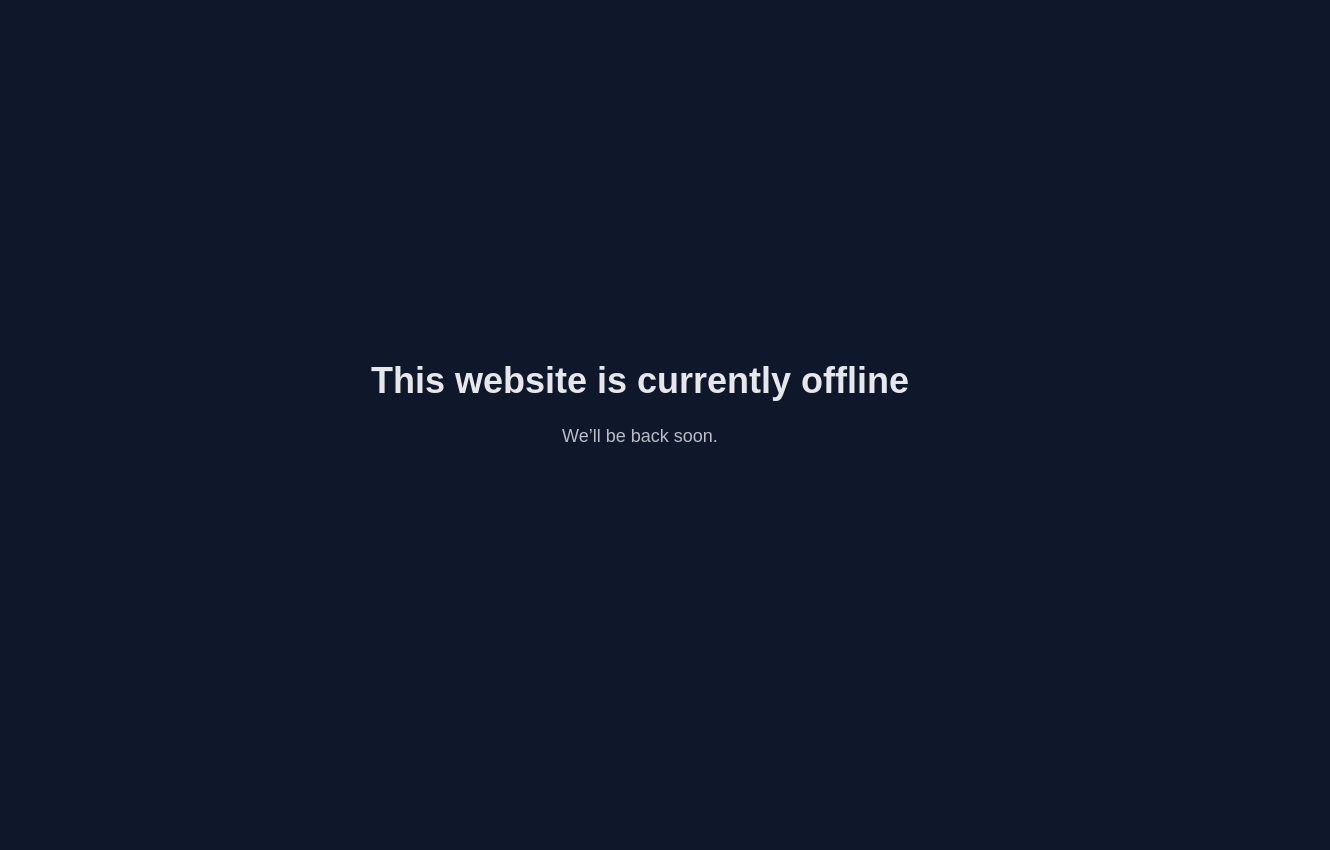
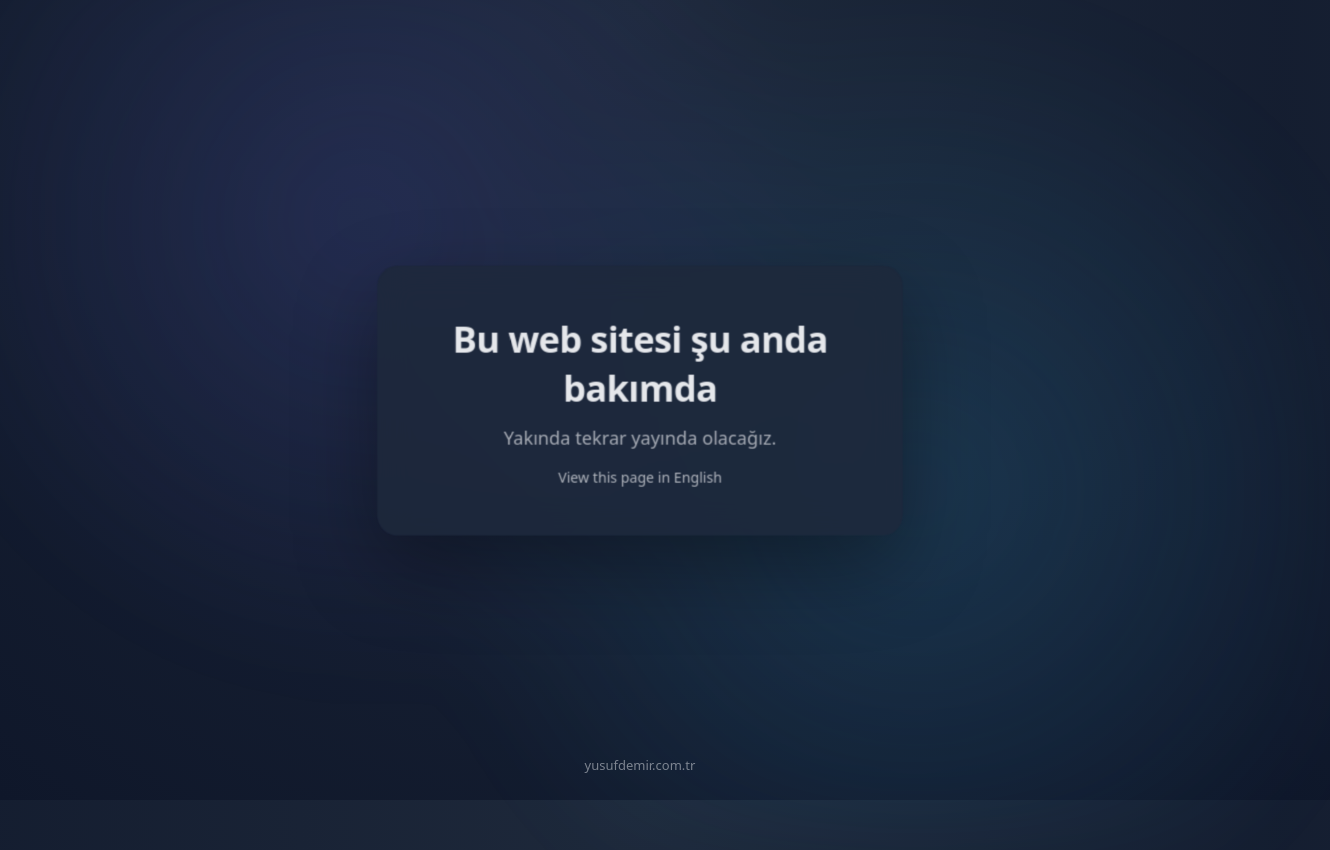
Before and after one commit to YusufDemir0/my-website, a plain HTML site: page index.html in a window 1280 px wide. Shown: the whole page, 1330 px wide, since content can reach past the window. Before the commit the page ends 800 px from the top, so only its background shows below. Drawn offline with Linux system fonts and the light colour scheme.

Commit message:
Add files via upload

```diff
--- a/index.html
+++ b/index.html
@@ -1,28 +1,246 @@
+
 <!DOCTYPE html>
 <html lang="tr">
 <head>
-  <meta charset="UTF-8">
-  <title>Website Offline</title>
+  <meta charset="UTF-8" />
+  <meta name="viewport" content="width=device-width, initial-scale=1.0"/>
+  <title>Maintenance Mode</title>
+
   <style>
+    /* =====================
+       CSS VARIABLES
+    ====================== */
+    :root {
+      --bg: #0f172a;
+      --card: rgba(30, 41, 59, 0.85);
+      --text: #e5e7eb;
+      --muted: rgba(229, 231, 235, 0.7);
+      --accent: #6366f1;
+      --blur: 40px;
+    }
+
+    :root[data-time="day"] {
+      --accent: #38bdf8;
+    }
+
+    * {
+      box-sizing: border-box;
+    }
+
     body {
-      background: #0f172a;
-      color: #e5e7eb;
-      font-family: Arial, sans-serif;
+      margin: 0;
+      height: 100vh;
+      font-family: system-ui, -apple-system, BlinkMacSystemFont, sans-serif;
+      background: radial-gradient(circle at top, #1e293b, var(--bg));
+      color: var(--text);
       display: flex;
       justify-content: center;
       align-items: center;
-      height: 100vh;
+      overflow: hidden;
+    }
+
+    /* =====================
+       BACKGROUND DEPTH
+    ====================== */
+    .bg-layer {
+      position: absolute;
+      inset: -50px;
+      background:
+        radial-gradient(circle at 30% 30%, rgba(99,102,241,0.15), transparent 40%),
+        radial-gradient(circle at 70% 60%, rgba(56,189,248,0.15), transparent 45%);
+      filter: blur(var(--blur));
+      transition: transform 0.2s ease-out;
+      z-index: 0;
+    }
+
+    /* =====================
+       MAIN CARD
+    ====================== */
+    .card {
+      position: relative;
+      z-index: 1;
+      background: var(--card);
+      backdrop-filter: blur(16px);
+      border-radius: 20px;
+      padding: 48px 56px;
+      max-width: 520px;
+      text-align: center;
+      box-shadow: 0 30px 80px rgba(0,0,0,0.35);
+      animation: breathe 8s ease-in-out infinite;
+      transition: transform 0.4s ease;
+    }
+
+    h1 {
+      margin: 0 0 12px;
+      font-size: 36px;
+      letter-spacing: -0.02em;
+    }
+
+    p {
       margin: 0;
-      text-align: center;
+      font-size: 18px;
+      color: var(--muted);
     }
-    h1 { font-size: 36px; }
-    p { font-size: 18px; opacity: 0.8; }
+
+    /* =====================
+       FOOTER FLOAT
+    ====================== */
+    footer {
+      position: absolute;
+      bottom: 28px;
+      font-size: 13px;
+      opacity: 0.5;
+      animation: floatFooter 3s ease-in-out infinite;
+    }
+
+    /* =====================
+       ANIMATIONS
+    ====================== */
+    @keyframes breathe {
+      0%, 100% { transform: scale(1); }
+      50% { transform: scale(1.015); }
+    }
+
+    @keyframes floatFooter {
+      0%, 100% { transform: translateY(0); }
+      50% { transform: translateY(6px); }
+    }
+
+    /* =====================
+       IDLE / FOCUS MODE
+    ====================== */
+    body.idle .card {
+      animation-duration: 14s;
+      opacity: 0.92;
+    }
+
+    /* =====================
+       LOW POWER / REDUCED MOTION
+    ====================== */
+    .low-power *,
+    @media (prefers-reduced-motion: reduce) {
+      * {
+        animation: none !important;
+        transition: none !important;
+      }
+    }
+
+    /* =====================
+       LANGUAGE HINT
+    ====================== */
+    .lang-hint {
+      margin-top: 18px;
+      font-size: 14px;
+      opacity: 0.75;
+      cursor: pointer;
+      transition: opacity 0.2s;
+    }
+
+    .lang-hint:hover {
+      opacity: 1;
+    }
   </style>
 </head>
+
 <body>
-  <div>
-    <h1>This website is currently offline</h1>
-    <p>We’ll be back soon.</p>
-  </div>
+
+  <div class="bg-layer"></div>
+
+  <main class="card" id="card">
+    <h1 id="title">Bu web sitesi şu anda bakımda</h1>
+    <p id="desc">Yakında tekrar yayında olacağız.</p>
+    <div class="lang-hint" id="langHint" hidden></div>
+  </main>
+
+  <footer>yusufdemir.com.tr</footer>
+
+  <script>
+    /* =====================
+       TIME AWARE UI
+    ====================== */
+    const hour = new Date().getHours();
+    document.documentElement.dataset.time =
+      hour >= 20 || hour < 6 ? 'night' : 'day';
+
+    /* =====================
+       DEPTH PARALLAX
+    ====================== */
+    const bg = document.querySelector('.bg-layer');
+    document.addEventListener('mousemove', e => {
+      const x = (e.clientX / window.innerWidth - 0.5) * 30;
+      const y = (e.clientY / window.innerHeight - 0.5) * 30;
+      bg.style.transform = `translate(${x}px, ${y}px)`;
+    });
+
+    /* =====================
+       IDLE DETECTION
+    ====================== */
+    let idleTimer;
+    const setActive = () => {
+      document.body.classList.remove('idle');
+      clearTimeout(idleTimer);
+      idleTimer = setTimeout(() => {
+        document.body.classList.add('idle');
+      }, 4000);
+    };
+
+    ['mousemove', 'keydown', 'scroll', 'touchstart'].forEach(evt =>
+      document.addEventListener(evt, setActive)
+    );
+    setActive();
+
+    /* =====================
+       SMART CLIPBOARD
+    ====================== */
+    document.addEventListener('copy', e => {
+      e.clipboardData.setData(
+        'text/plain',
+        'Website temporarily offline — yusufdemir.com.tr'
+      );
+      e.preventDefault();
+    });
+
+    /* =====================
+       LOW POWER MODE
+    ====================== */
+    if (navigator.hardwareConcurrency && navigator.hardwareConcurrency <= 4) {
+      document.documentElement.classList.add('low-power');
+    }
+
+    /* =====================
+       LANGUAGE AWARE HINT
+    ====================== */
+    const langHint = document.getElementById('langHint');
+    const title = document.getElementById('title');
+    const desc = document.getElementById('desc');
+
+    const texts = {
+      tr: {
+        title: 'Bu web sitesi şu anda bakımda',
+        desc: 'Yakında tekrar yayında olacağız.',
+        hint: 'View this page in English'
+      },
+      en: {
+        title: 'This website is currently under maintenance',
+        desc: 'We’ll be back soon.',
+        hint: 'Sayfayı Türkçe görüntüle'
+      }
+    };
+
+    let currentLang = 'tr';
+    const browserLang = navigator.language.startsWith('tr') ? 'tr' : 'en';
+
+    if (browserLang !== currentLang) {
+      langHint.hidden = false;
+      langHint.textContent = texts[currentLang].hint;
+    }
+
+    langHint.addEventListener('click', () => {
+      currentLang = currentLang === 'tr' ? 'en' : 'tr';
+      title.textContent = texts[currentLang].title;
+      desc.textContent = texts[currentLang].desc;
+      langHint.textContent = texts[currentLang].hint;
+    });
+  </script>
 </body>
 </html>
```
